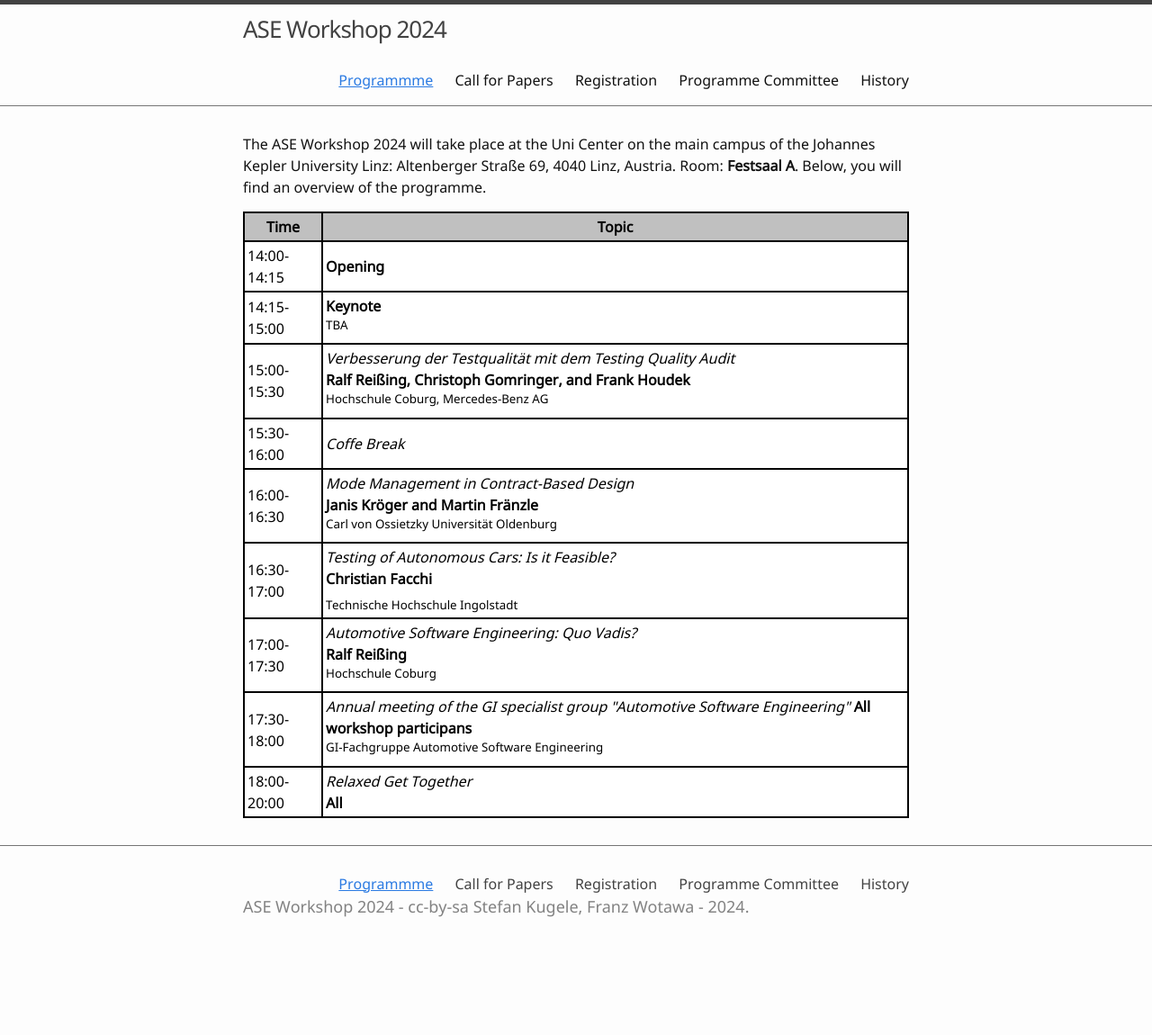
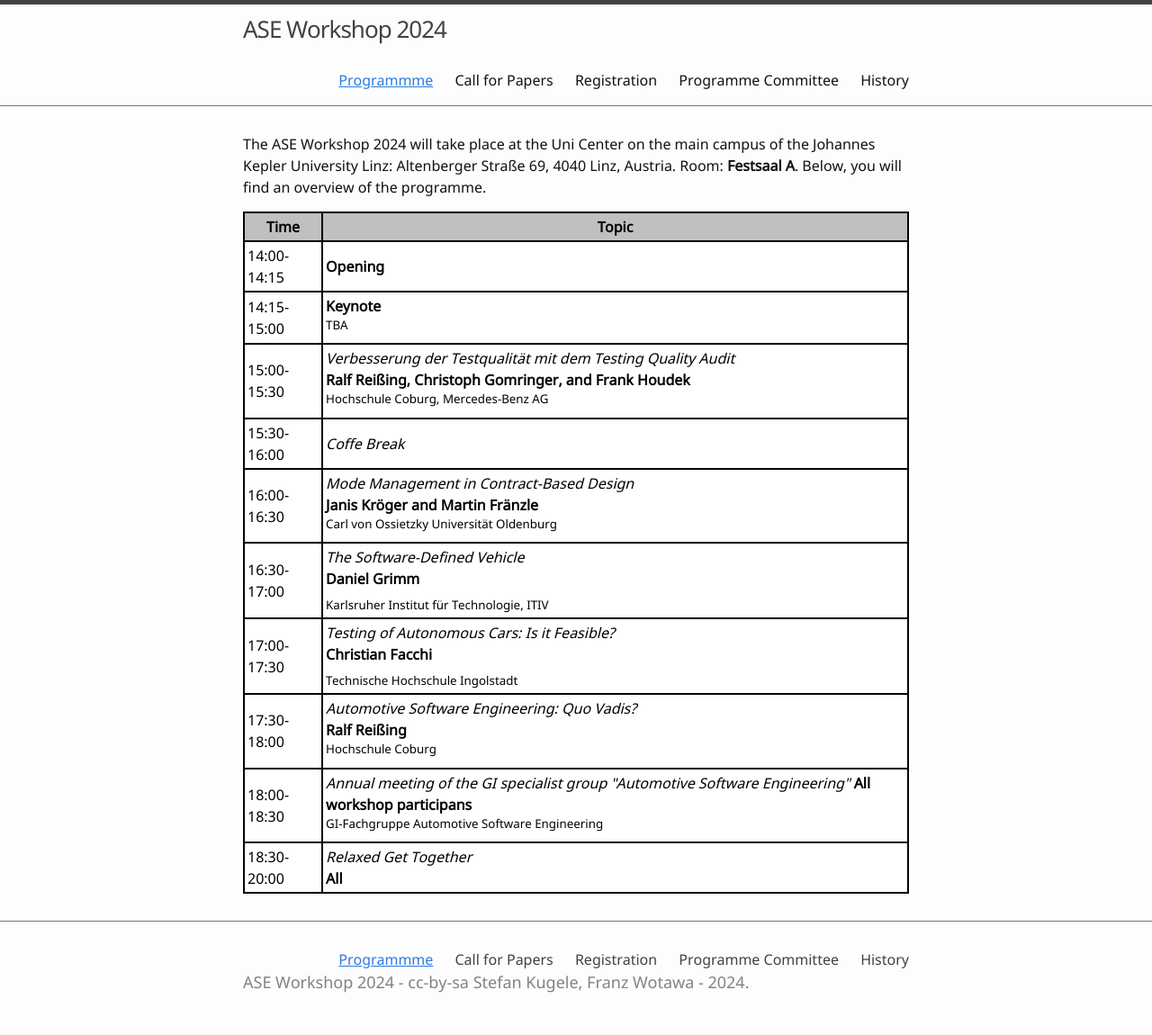
Before and after one commit to ASE-Workshop/2024, a Jekyll site: the page built from 0-programm.md, in a window 1280 px wide. Shown: the whole page at 90% size. Built offline with Jekyll 4.4.1, drawn with Linux system fonts in a browser that asks for light colours; before the commit the page ends 1066 px from its top, so only the background shows below that.

Commit message:
Update 0-programm.md

```diff
--- a/0-programm.md
+++ b/0-programm.md
@@ -74,8 +74,16 @@ table.GeneratedTable thead {
         <sup>Carl von Ossietzky Universität Oldenburg</sup>
       </td>
      </tr>
+    <tr>
+      <td>16:30-17:00</td>
+      <td>
+        <i>The Software-Defined Vehicle</i><br/>
+        <b>Daniel Grimm</b><br/>
+        <sub>Karlsruher Institut für Technologie, ITIV</sub>
+      </td>
+    </tr>
      <tr>
-      <td>16:30-17:00</td>
+      <td>17:00-17:30</td>
       <td>
         <i>Testing of Autonomous Cars: Is it Feasible?</i><br/>
         <b>Christian Facchi</b><br/>
@@ -83,7 +91,7 @@ table.GeneratedTable thead {
       </td>
     </tr>
     <tr>
-      <td>17:00-17:30</td>
+      <td>17:30-18:00</td>
       <td>
         <i>Automotive Software Engineering: Quo Vadis?</i><br/>
         <b>Ralf Reißing</b><br/>
@@ -91,7 +99,7 @@ table.GeneratedTable thead {
         </td>
      </tr>
     <tr>
-      <td>17:30-18:00</td>
+      <td>18:00-18:30</td>
       <td>
         <i>Annual meeting of the GI specialist group "Automotive Software Engineering"</i>
         <b>All workshop participans</b> <br/>
@@ -99,7 +107,7 @@ table.GeneratedTable thead {
         </td>
      </tr>
     <tr>
-      <td>18:00-20:00</td>
+      <td>18:30-20:00</td>
       <td>
         <i>Relaxed Get Together</i><br/>
         <b>All</b>
```
